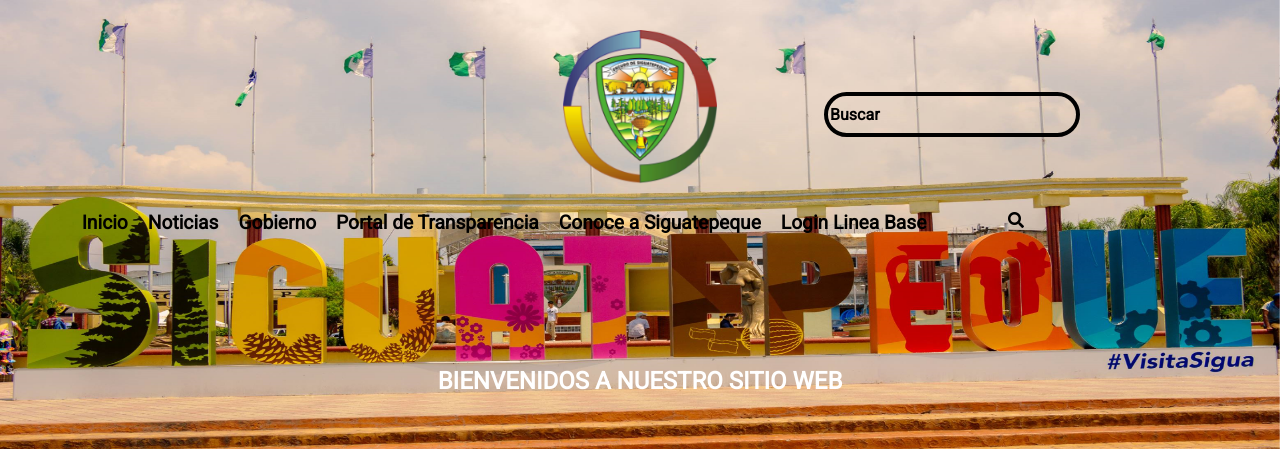
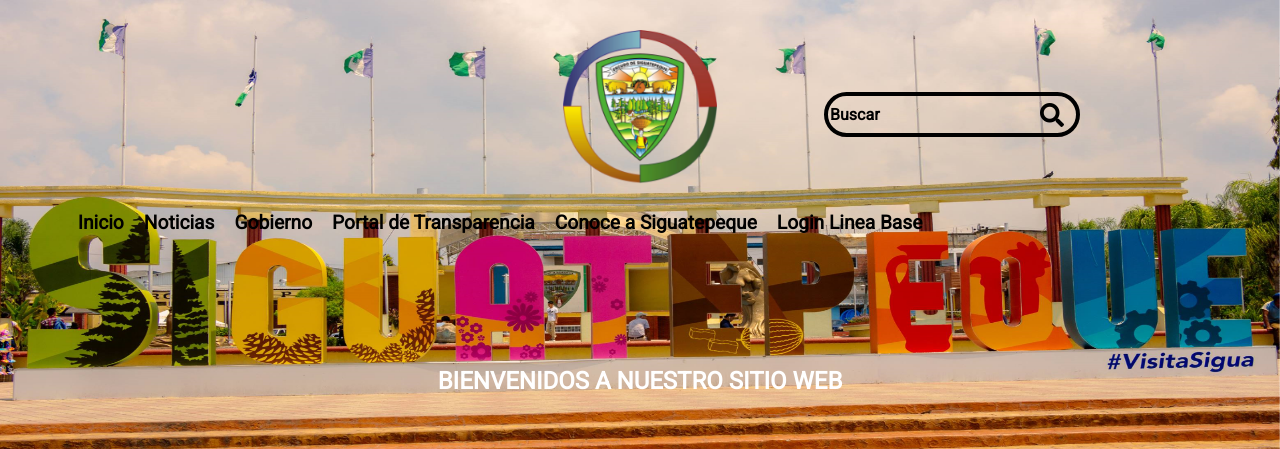
Before and after one commit to LuisInestroza/Sitio-Web-Municipalidad, a PHP site: page / in a window 1280 px wide. Shown: the top 449 px of the page. Run offline with PHP 8.4, Linux system fonts and the light colour scheme.

Commit message:
Aplicacion de responsive

```diff
--- a/css/style.css
+++ b/css/style.css
@@ -56,12 +56,17 @@ body {
   right: 200px;
   color: var(--colorNegro);
 }
-.fa {
+.fa.fa-search {
   /* font-size: 4em; */
   display: block;
   position: relative;
   display: flex;
   float: right;
+  border-bottom-style: solid;
+  bottom: 109px;
+  border-bottom-width: 0px;
+  left: 40px;
+  font-size: x-large;
 }
 
 .fa.fa-bars {
@@ -154,6 +159,10 @@ body {
   }
   .texto {
     padding-top: 40px;
+  }
+
+  .contenedor {
+    grid-column: 1/4;
   }
 }
 /* Contenido de las imagenes */
```
